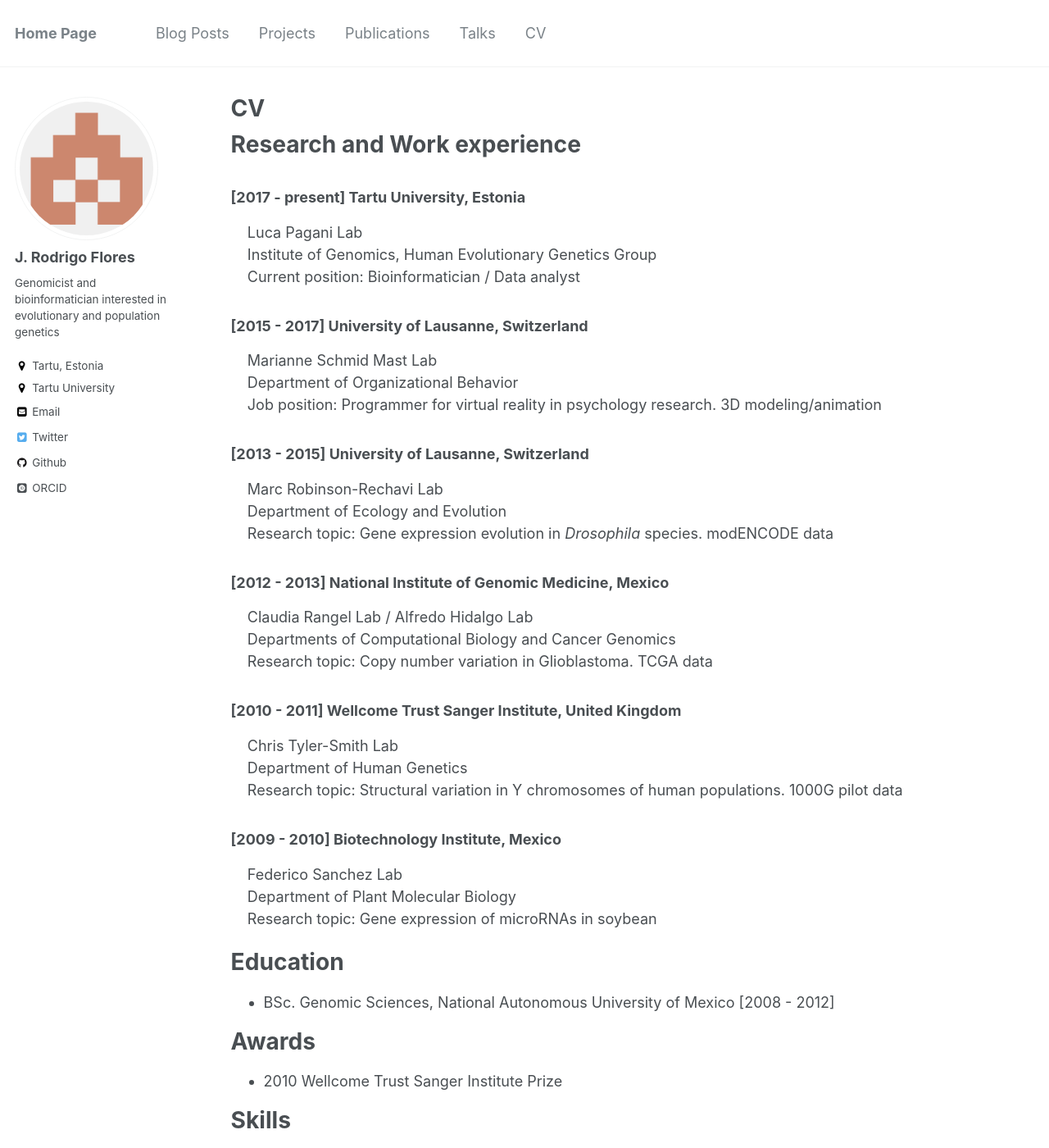
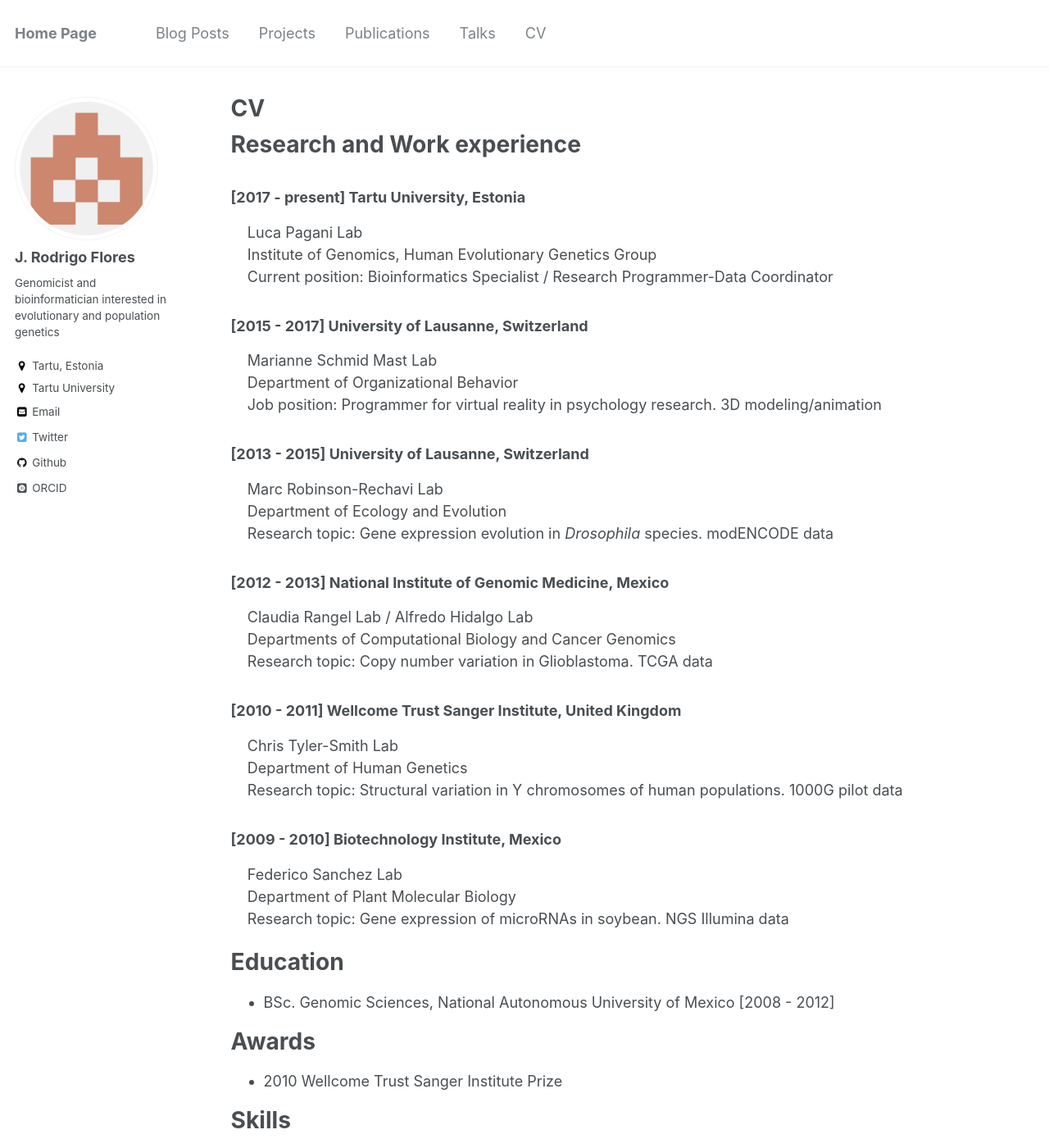
Before and after one commit to JRodrigoF/JRodrigoFlores.github.io, a Jekyll site: the page built from _pages/cv.md, in a window 1280 px wide and 1400 px high. Shown: the whole window at 82% size. Built offline with Jekyll 4.4.1, drawn with Linux system fonts in a browser that asks for light colours; some web fonts are replaced.

Commit message:
Update cv.md

```diff
--- a/_pages/cv.md
+++ b/_pages/cv.md
@@ -16,7 +16,7 @@ Research and Work experience
 
 &nbsp;&nbsp;&nbsp;&nbsp;Luca Pagani Lab
 &nbsp;&nbsp;&nbsp;&nbsp;Institute of Genomics, Human Evolutionary Genetics Group
-&nbsp;&nbsp;&nbsp;&nbsp;Current position: Bioinformatician / Data analyst
+&nbsp;&nbsp;&nbsp;&nbsp;Current position: Bioinformatics Specialist / Research Programmer-Data Coordinator
 
 ### [2015 - 2017] University of Lausanne, Switzerland
 
@@ -46,7 +46,7 @@ Research and Work experience
 
 &nbsp;&nbsp;&nbsp;&nbsp;Federico Sanchez Lab
 &nbsp;&nbsp;&nbsp;&nbsp;Department of Plant Molecular Biology
-&nbsp;&nbsp;&nbsp;&nbsp;Research topic: Gene expression of microRNAs in soybean
+&nbsp;&nbsp;&nbsp;&nbsp;Research topic: Gene expression of microRNAs in soybean. NGS Illumina data
 
 Education
 ======
```
